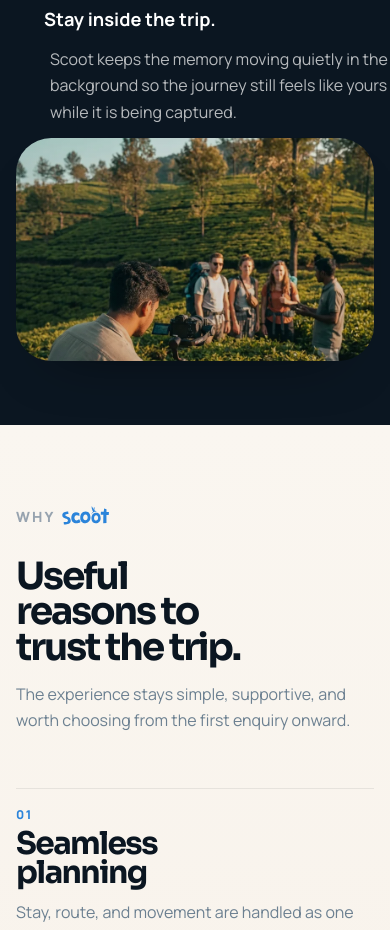
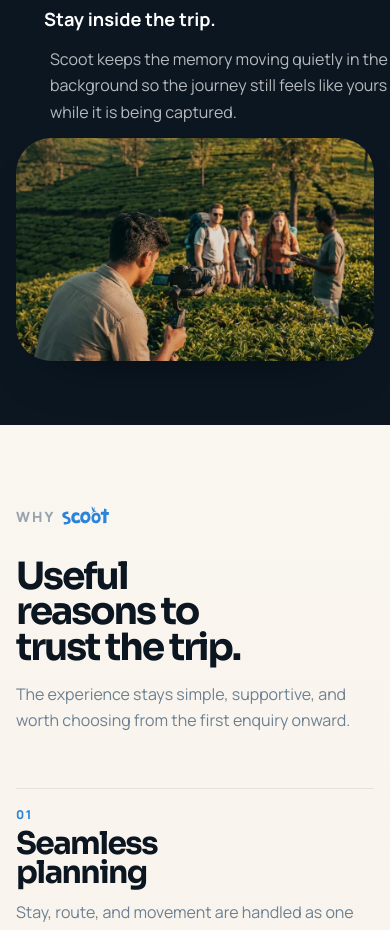
Before and after one commit to scootvacation-sys/scootwebsite, a React (Vite) app: page / in a window 390 px wide. Shown: the part 4260-5190 px from the top of the page. Built offline with nearby package versions, Linux system fonts and the light colour scheme.

Commit message:
Adjust mobile videographer image crop

```diff
--- a/src/App.css
+++ b/src/App.css
@@ -1713,6 +1713,10 @@ main {
     justify-self: stretch;
   }
 
+  .memory-visual img {
+    object-position: center 36%;
+  }
+
   .why-row {
     grid-template-columns: 1fr;
     gap: 0.55rem;
@@ -1838,6 +1842,10 @@ main {
     border-radius: 0;
   }
 
+  .memory-visual img {
+    object-position: center 40%;
+  }
+
   .mobile-nav-link {
     padding: 0.8rem 0.88rem;
     border-radius: 1rem;
```
